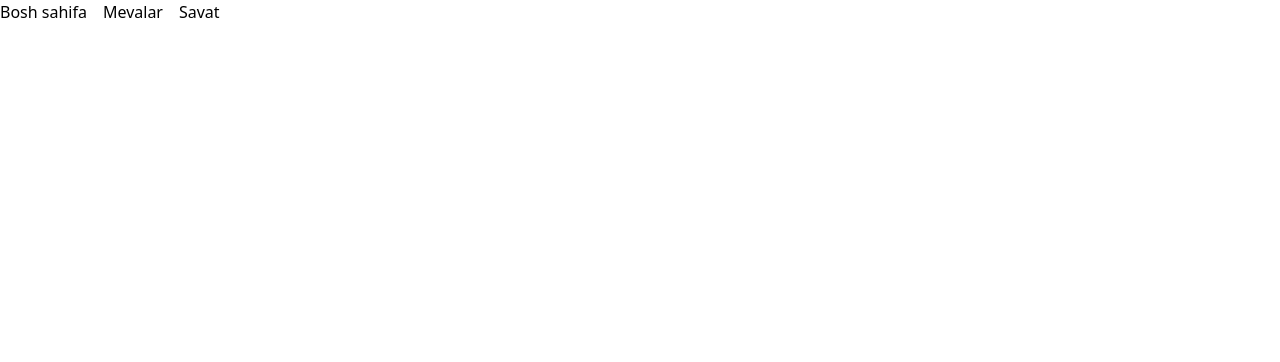
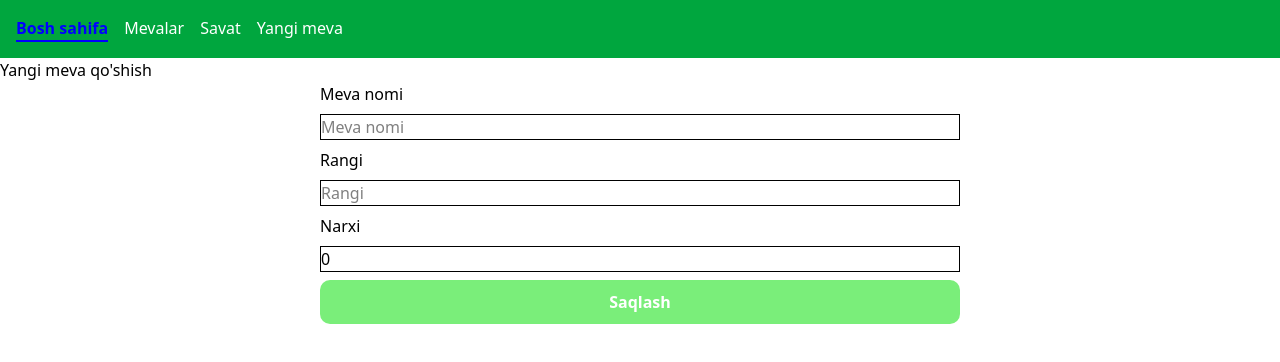
Before and after one commit to XudoyberdiyevJamshid/claudeteacher, an Angular app: page /meva-forma in a window 1280 px wide. Before the commit this address led to /. Shown: the top 362 px of the page. Built offline with nearby package versions, Linux system fonts and the light colour scheme; data requests are answered from the project's data file.

Commit message:
ьрпвреврпв

```diff
--- a/db.json
+++ b/db.json
@@ -47,6 +47,18 @@
       "rangi": "qqqqqqqqqqq",
       "narxi": 88888888888,
       "id": "weqeqdqw89787"
+    },
+    {
+      "nomi": "4545",
+      "rangi": "7878",
+      "narxi": 45454,
+      "id": "v60xgEGDKHQ"
+    },
+    {
+      "nomi": "sssssssssssssssssss",
+      "rangi": "ssssssssssssssssss",
+      "narxi": 10000000000000000,
+      "id": "4WCANVNkHPo"
     }
   ],
   "$schema": "./node_modules/json-server/schema.json"
--- a/src/app/app.html
+++ b/src/app/app.html
@@ -1,7 +1,8 @@
-<nav class="flex gap-4">
+<nav class="flex gap-4 py-4 px-4 bg-green-600 text-white">
   <a routerLink="/" routerLinkActive="active">Bosh sahifa</a>
   <a routerLink="/mevalar" routerLinkActive="active">Mevalar</a>
   <a routerLink="/savat" routerLinkActive="active">Savat</a>
+  <a routerLink="/meva-forma">Yangi meva</a>
 </nav>
 
 <router-outlet></router-outlet>
--- a/src/app/app.routes.ts
+++ b/src/app/app.routes.ts
@@ -2,6 +2,7 @@ import { Routes } from '@angular/router';
 import { BoshSahifa } from './pages/bosh-sahifa/bosh-sahifa';
 import { Mevalar } from './pages/mevalar/mevalar';
 import { Savat } from './pages/savat/savat';
+import { MevaForma } from './pages/meva-forma/meva-forma';
 
 export const routes: Routes = [
   {
@@ -16,4 +17,5 @@ export const routes: Routes = [
     path: 'savat',
     component: Savat,
   },
+  { path: 'meva-forma', component: MevaForma },
 ];
--- a/src/app/pages/meva-forma/meva-forma.html
+++ b/src/app/pages/meva-forma/meva-forma.html
@@ -1 +1,29 @@
-<p>meva-forma works!</p>
+<h1>Yangi meva qo'shish</h1>
+
+<form [formGroup]="forma" (ngSubmit)="saqlash()" class="w-1/2 mx-auto flex flex-col gap-2">
+  <div class="flex flex-col gap-2">
+    <label>Meva nomi</label>
+    <input class="inp" formControlName="nomi" placeholder="Meva nomi" />
+    @if (forma.get('nomi')?.invalid && forma.get('nomi')?.touched) {
+      <p>Meva nomini kiriting!</p>
+    }
+  </div>
+
+  <div class="flex flex-col gap-2">
+    <label>Rangi</label>
+    <input class="inp" formControlName="rangi" placeholder="Rangi" />
+    @if (forma.get('rangi')?.invalid && forma.get('rangi')?.touched) {
+      <p>Rangini kiriting!</p>
+    }
+  </div>
+
+  <div class="flex flex-col gap-2">
+    <label>Narxi</label>
+    <input class="inp" type="number" formControlName="narxi" placeholder="Narxi" />
+    @if (forma.get('narxi')?.invalid && forma.get('narxi')?.touched) {
+      <p>Narxini kiriting! (0 dan katta bo'lsin)</p>
+    }
+  </div>
+
+  <button type="submit" class="btn" [disabled]="forma.invalid">Saqlash</button>
+</form>
--- a/src/app/pages/meva-forma/meva-forma.ts
+++ b/src/app/pages/meva-forma/meva-forma.ts
@@ -1,9 +1,32 @@
 import { Component } from '@angular/core';
+import { FormBuilder, FormGroup, ReactiveFormsModule, Validators } from '@angular/forms';
+import { MevaService } from '../../service/meva';
+import { Router } from '@angular/router';
 
 @Component({
   selector: 'app-meva-forma',
-  imports: [],
+  imports: [ReactiveFormsModule],
   templateUrl: './meva-forma.html',
   styleUrl: './meva-forma.css',
 })
-export class MevaForma {}
+export class MevaForma {
+  forma: FormGroup;
+  constructor(
+    private fb: FormBuilder,
+    private mevaService: MevaService,
+    private router: Router,
+  ) {
+    this.forma = this.fb.group({
+      nomi: ['', Validators.required],
+      rangi: ['', Validators.required],
+      narxi: [0, [Validators.required, Validators.min(1)]],
+    });
+  }
+
+  saqlash() {
+    if (this.forma.valid) {
+      this.mevaService.qoshish(this.forma.value);
+      this.router.navigate(['/mevalar']);
+    }
+  }
+}
```
